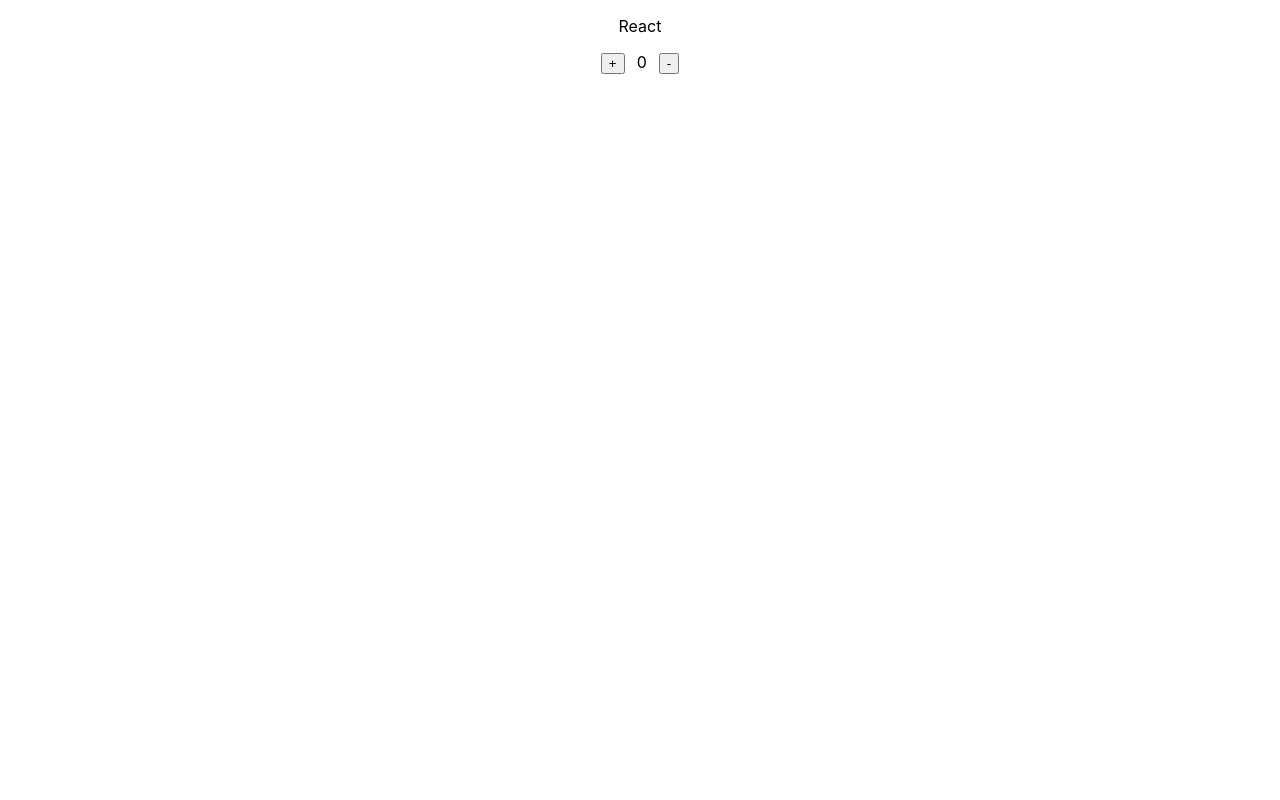
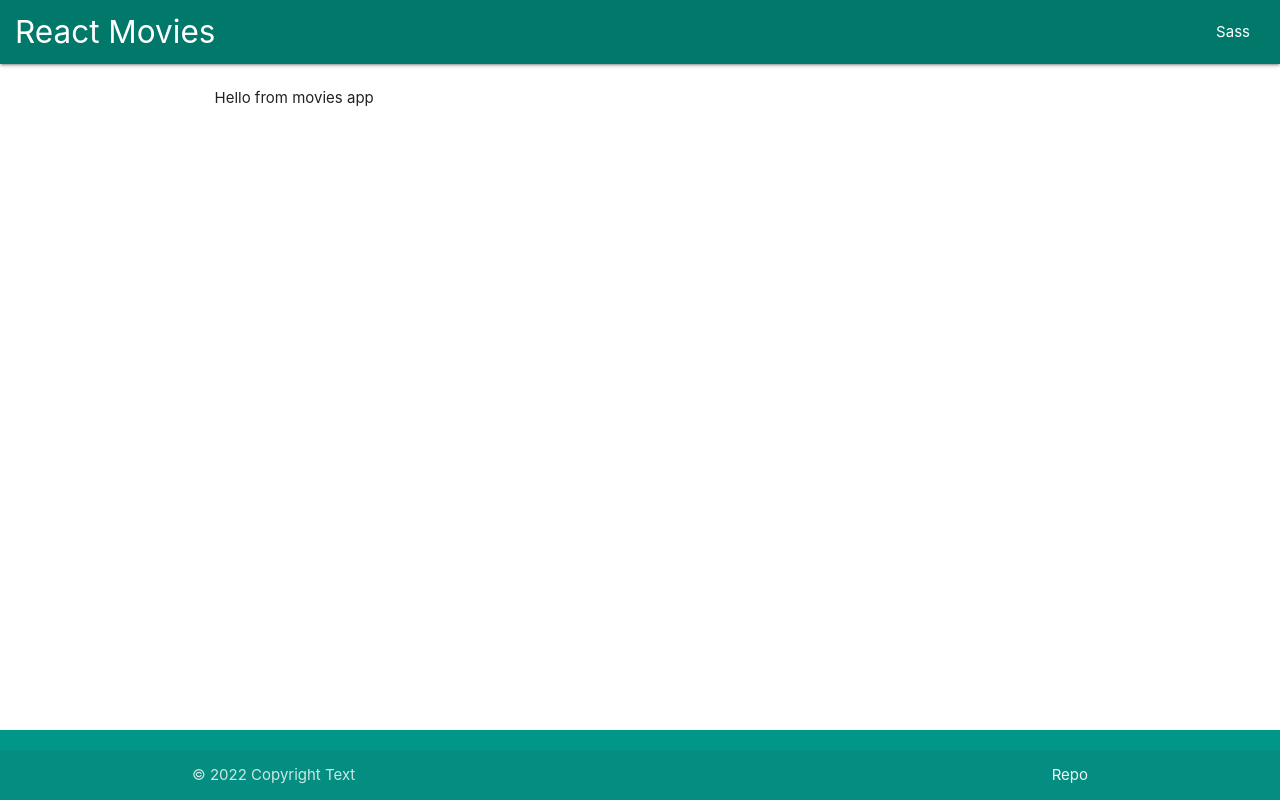
Before and after one commit to viktorwebjs/reactMovies, a React (Create React App) app: page / in a window 1280 px wide. Built offline with nearby package versions, Linux system fonts and the light colour scheme; the HTML template or start-up script is replaced by a standard one.

Commit message:
header footer

```diff
--- a/public/index.html
+++ b/public/index.html
@@ -5,39 +5,17 @@
     <link rel="icon" href="%PUBLIC_URL%/favicon.ico" />
     <meta name="viewport" content="width=device-width, initial-scale=1" />
     <meta name="theme-color" content="#000000" />
-    <meta
-      name="description"
-      content="Web site created using create-react-app"
+    <meta name="description" content="React movies simple portfolio" />
+    <link rel="apple-touch-icon" href="%PUBLIC_URL%/logo192.png" />
+    <link rel="manifest" href="%PUBLIC_URL%/manifest.json" />
+    <title>React Movies</title>
+    <link
+      rel="stylesheet"
+      href="https://cdnjs.cloudflare.com/ajax/libs/materialize/1.0.0/css/materialize.min.css"
     />
-    <link rel="apple-touch-icon" href="%PUBLIC_URL%/logo192.png" />
-    <!--
-      manifest.json provides metadata used when your web app is installed on a
-      user's mobile device or desktop. See https://developers.google.com/web/fundamentals/web-app-manifest/
-    -->
-    <link rel="manifest" href="%PUBLIC_URL%/manifest.json" />
-    <!--
-      Notice the use of %PUBLIC_URL% in the tags above.
-      It will be replaced with the URL of the `public` folder during the build.
-      Only files inside the `public` folder can be referenced from the HTML.
-
-      Unlike "/favicon.ico" or "favicon.ico", "%PUBLIC_URL%/favicon.ico" will
-      work correctly both with client-side routing and a non-root public URL.
-      Learn how to configure a non-root public URL by running `npm run build`.
-    -->
-    <title>React App</title>
   </head>
   <body>
     <noscript>You need to enable JavaScript to run this app.</noscript>
     <div id="root"></div>
-    <!--
-      This HTML file is a template.
-      If you open it directly in the browser, you will see an empty page.
-
-      You can add webfonts, meta tags, or analytics to this file.
-      The build step will place the bundled scripts into the <body> tag.
-
-      To begin the development, run `npm start` or `yarn start`.
-      To create a production bundle, use `npm run build` or `yarn build`.
-    -->
   </body>
 </html>
--- a/src/App.css
+++ /dev/null
@@ -1,38 +0,0 @@
-.App {
-  text-align: center;
-}
-
-.App-logo {
-  height: 40vmin;
-  pointer-events: none;
-}
-
-@media (prefers-reduced-motion: no-preference) {
-  .App-logo {
-    animation: App-logo-spin infinite 20s linear;
-  }
-}
-
-.App-header {
-  background-color: #282c34;
-  min-height: 100vh;
-  display: flex;
-  flex-direction: column;
-  align-items: center;
-  justify-content: center;
-  font-size: calc(10px + 2vmin);
-  color: white;
-}
-
-.App-link {
-  color: #61dafb;
-}
-
-@keyframes App-logo-spin {
-  from {
-    transform: rotate(0deg);
-  }
-  to {
-    transform: rotate(360deg);
-  }
-}
--- a/src/App.jsx
+++ b/src/App.jsx
@@ -1,29 +1,14 @@
-import React, { Component } from 'react';
-import './App.css';
+import Footer from './layout/Footer';
+import Header from './layout/Header';
+import Main from './layout/Main';
 
-const countStyle = { margin: '0 0.75rem', display: 'inline-block' };
-class App extends Component {
-  state = {
-    count: 0,
-  };
-
-  handleClickPlus = () => {
-    this.setState({ count: this.state.count + 1 });
-  };
-  handleClickMinus = () => {
-    this.setState({ count: this.state.count - 1 });
-  };
-
-  render() {
-    return (
-      <div className="App" style={{ margin: '0 auto' }}>
-        <p>React </p>
-        <button onClick={this.handleClickPlus}>+</button>
-        <span style={countStyle}>{this.state.count}</span>
-        <button onClick={this.handleClickMinus}>- </button>
-      </div>
-    );
-  }
+function App() {
+  return (
+    <>
+      <Header />
+      <Main />
+      <Footer />
+    </>
+  );
 }
-
 export default App;
--- a/src/index.css
+++ b/src/index.css
@@ -1,13 +1,20 @@
+@import url('https://fonts.googleapis.com/css2?family=Fira+Code:wght@300;400;500;600;700&display=swap');
+
 body {
   margin: 0;
-  font-family: -apple-system, BlinkMacSystemFont, 'Segoe UI', 'Roboto', 'Oxygen',
+  font-family: -apple-system, 'Fira Code',
+    monospace, BlinkMacSystemFont, 'Segoe UI', 'Roboto', 'Oxygen',
     'Ubuntu', 'Cantarell', 'Fira Sans', 'Droid Sans', 'Helvetica Neue',
     sans-serif;
   -webkit-font-smoothing: antialiased;
   -moz-osx-font-smoothing: grayscale;
 }
 
-code {
-  font-family: source-code-pro, Menlo, Monaco, Consolas, 'Courier New',
-    monospace;
+nav {
+  padding: 0 1rem;
 }
+
+.content {
+  min-height: calc(100vh - 64px - 70px);
+  padding: 1.5rem;
+}
--- /dev/null
+++ b/src/layout/Footer.jsx
@@ -0,0 +1,20 @@
+import React from 'react';
+
+function Footer(props) {
+  return (
+    <>
+      <footer className="page-footer teal">
+        <div className="footer-copyright">
+          <div className="container">
+            © {new Date().getFullYear()} Copyright Text
+            <a className="grey-text text-lighten-4 right" href="#!">
+              Repo
+            </a>
+          </div>
+        </div>
+      </footer>
+    </>
+  );
+}
+
+export default Footer;
--- /dev/null
+++ b/src/layout/Header.jsx
@@ -0,0 +1,20 @@
+import React from 'react';
+
+function Header(props) {
+  return (
+    <nav className=" teal darken-2">
+      <div className="nav-wrapper">
+        <a href="#" className="brand-logo left">
+          React Movies
+        </a>
+        <ul id="nav-mobile" className="right hide-on-med-and-down">
+          <li>
+            <a href="sass.html">Sass</a>
+          </li>
+        </ul>
+      </div>
+    </nav>
+  );
+}
+
+export default Header;
--- /dev/null
+++ b/src/layout/Main.jsx
@@ -0,0 +1,7 @@
+import React from 'react';
+
+function Main(props) {
+  return <main className="container content">Hello from movies app</main>;
+}
+
+export default Main;
```
Also changed, not shown: src/reportWebVitals.js (deleted, +0 -13 lines), src/setupTests.js (deleted, +0 -5 lines), public/manifest.json, src/logo.svg (deleted), 1 other file (tests, documents, lock files or other folders).
